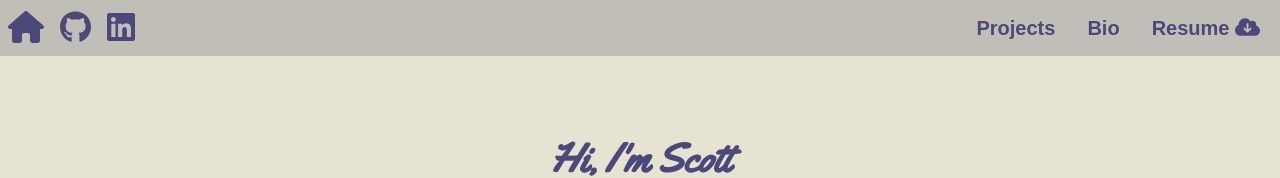
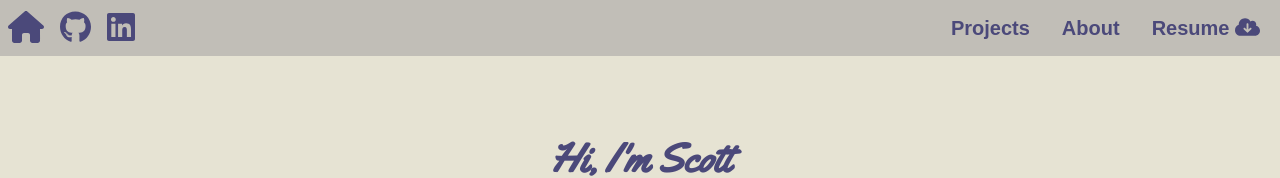
Before and after one commit to sylvandor/portfolio, a React (Create React App) app: page / in a window 1280 px wide. Shown: the top 178 px of the page. Built offline with nearby package versions, Linux system fonts and the light colour scheme; a web font is replaced by a local one.

Commit message:
Change Bio to About

```diff
--- a/src/components/App.jsx
+++ b/src/components/App.jsx
@@ -2,7 +2,7 @@ import React from 'react';
 import {Route, Routes} from "react-router-dom";
 
 import Navigation from "./navigation/Navigation.component";
-import Bio from "./bio/Bio.component";
+import Bio from "./about/About.component";
 import Projects from "./projects/Projects.component";
 import Home from "./home/Home.component";
 
@@ -12,7 +12,7 @@ const App = () =>
       <Route path={'/'} element={<Navigation/>}>
         <Route index element={<Home/>}/>
         <Route path={'/projects'} element={<Projects/>}/>
-        <Route path={'/bio'} element={<Bio/>}/>
+        <Route path={'/about'} element={<Bio/>}/>
       </Route>
     </Routes>
   </div>;
--- /dev/null
+++ b/src/components/about/About.component.jsx
@@ -0,0 +1,22 @@
+const Header = () =>
+  <div className={'about-header'}>
+    <h1>About</h1>
+  </div>
+
+const Section = () =>
+  <div>
+    <h3></h3>
+    <div>
+
+    </div>
+  </div>;
+
+const About = () =>
+  <div>
+    <Header/>
+    <div>
+
+    </div>
+  </div>;
+
+export default About;
--- a/src/components/bio/Bio.component.jsx
+++ /dev/null
@@ -1,3 +0,0 @@
-const Bio = () => <>Coming soon</>;
-
-export default Bio;
--- a/src/components/navigation/Navigation.component.jsx
+++ b/src/components/navigation/Navigation.component.jsx
@@ -23,7 +23,7 @@ const Header = () =>
       </div>
       <div className={'right navigation'}>
         <Link to={'/projects'}>Projects</Link>
-        <Link to={'/bio'}>Bio</Link>
+        <Link to={'/about'}>About</Link>
         <a href={resume} download={'scott_johnson_resume.pdf'}>
           Resume <FontAwesomeIcon icon={faCloudArrowDown}/>
         </a>
```
Also changed, not shown: src/components/about/About.styles.scss (added).
